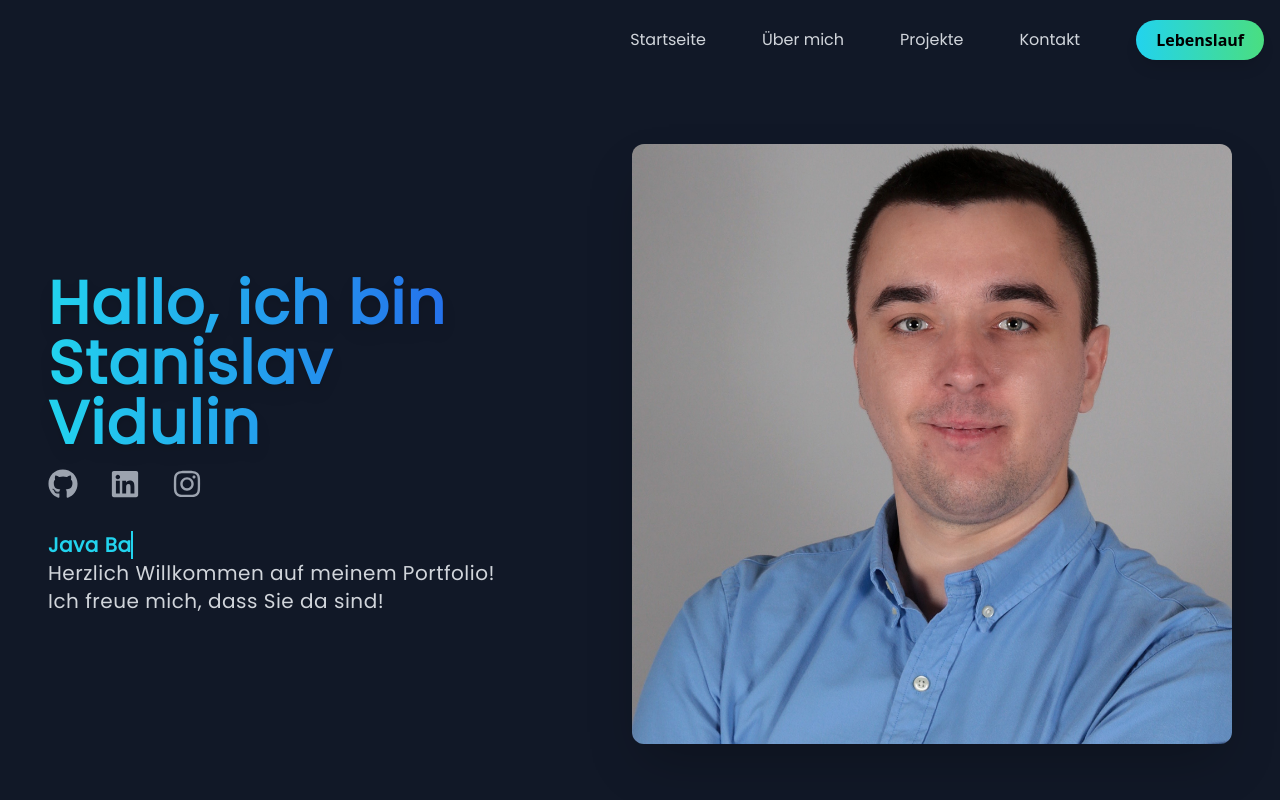
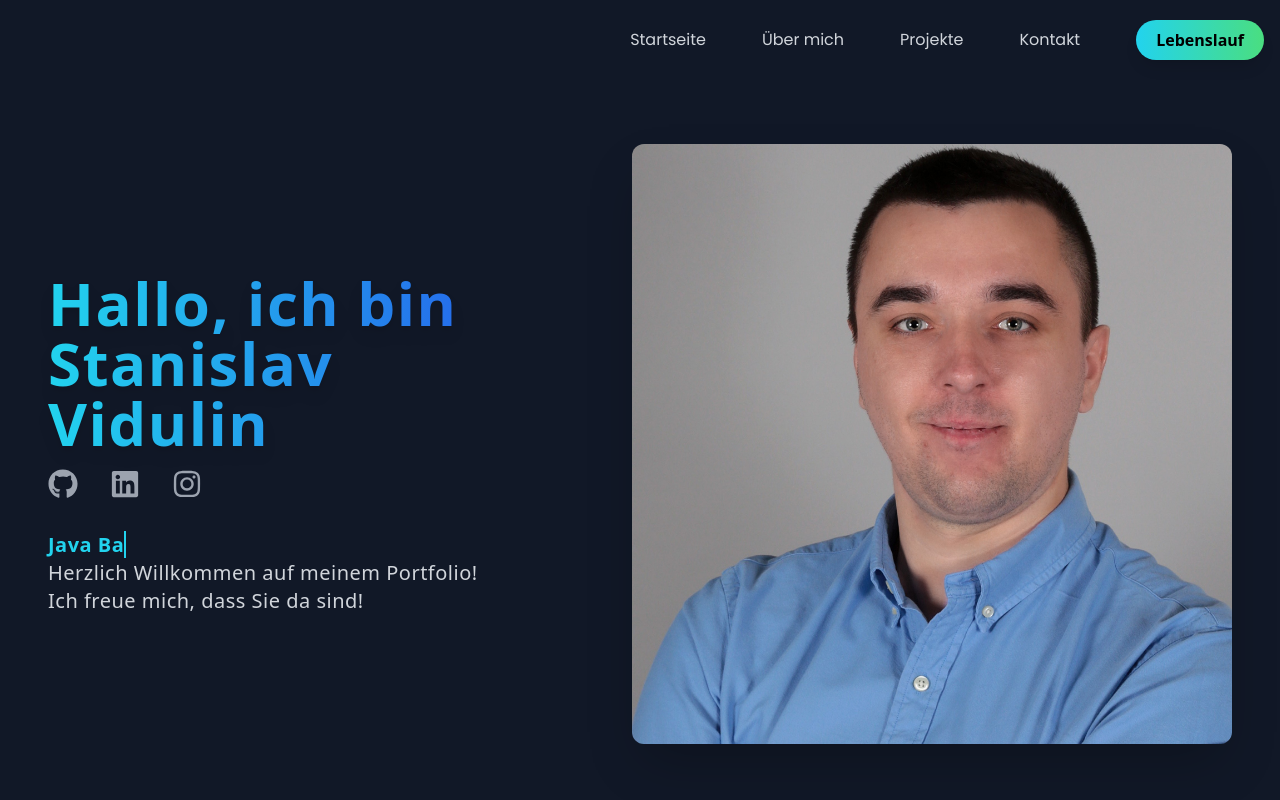
Before and after one commit to StanislavVidulin/my-portfolio-fe, a React (Vite) app: page / in a window 1280 px wide. Shown: the top 800 px of the page. Built offline with nearby package versions, Linux system fonts and the light colour scheme; the HTML template or start-up script is replaced by a standard one.

Commit message:
change font for Hero section

```diff
--- a/src/components/HeroContent/HeroContent.tsx
+++ b/src/components/HeroContent/HeroContent.tsx
@@ -40,7 +40,7 @@ export default function HeroContent() {
   return (
     <section
       id="hero"
-      className="px-6 max-w-7xl mx-auto pt-16 pb-16 text-gray-100 font-poppins"
+      className="px-6 max-w-7xl mx-auto pt-16 pb-16 text-gray-100"
     >
       <div className="flex flex-col md:flex-row items-center justify-center gap-16">
         <div className="flex-1 text-center md:text-left md:pr-16 animate-fadeIn delay-200">
```
